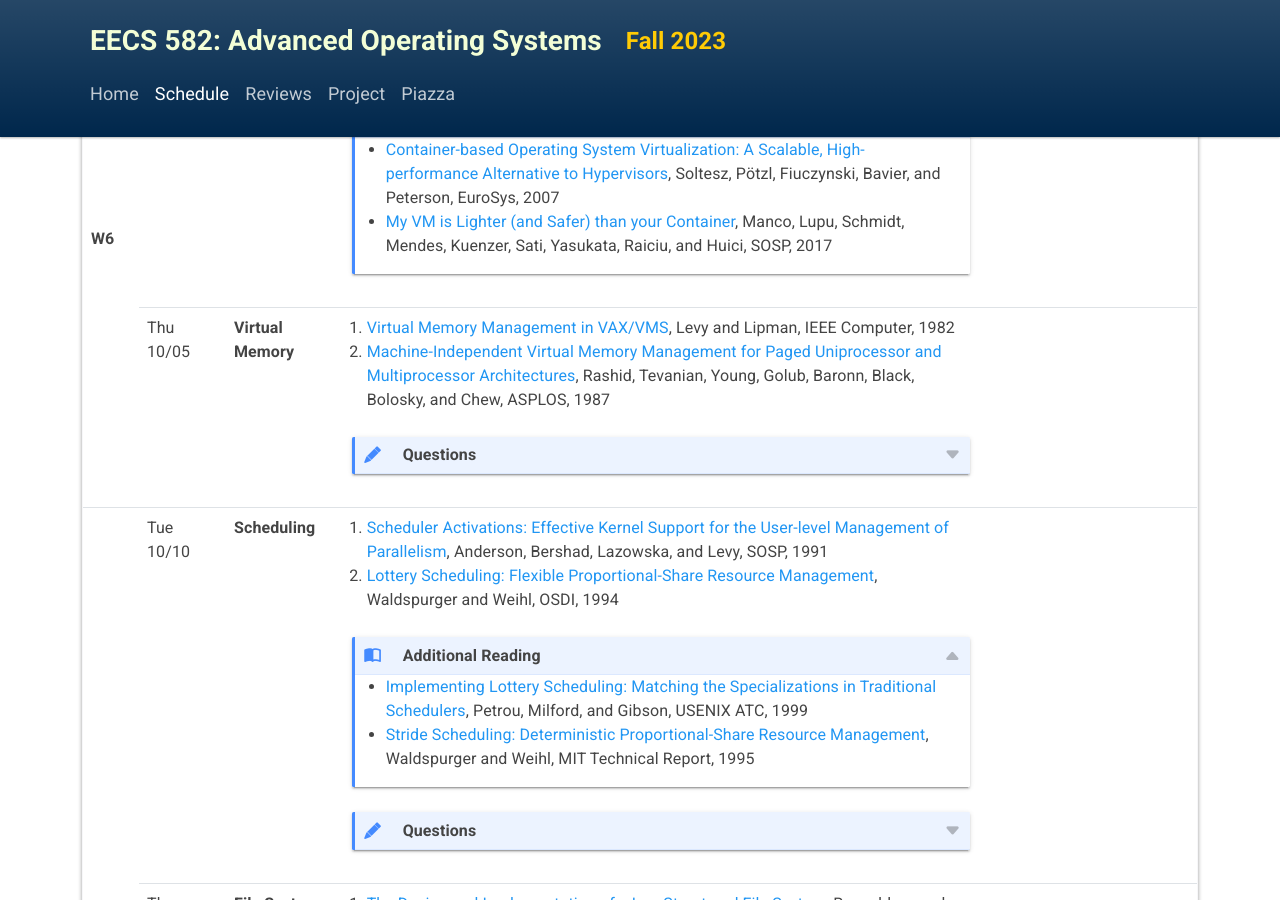
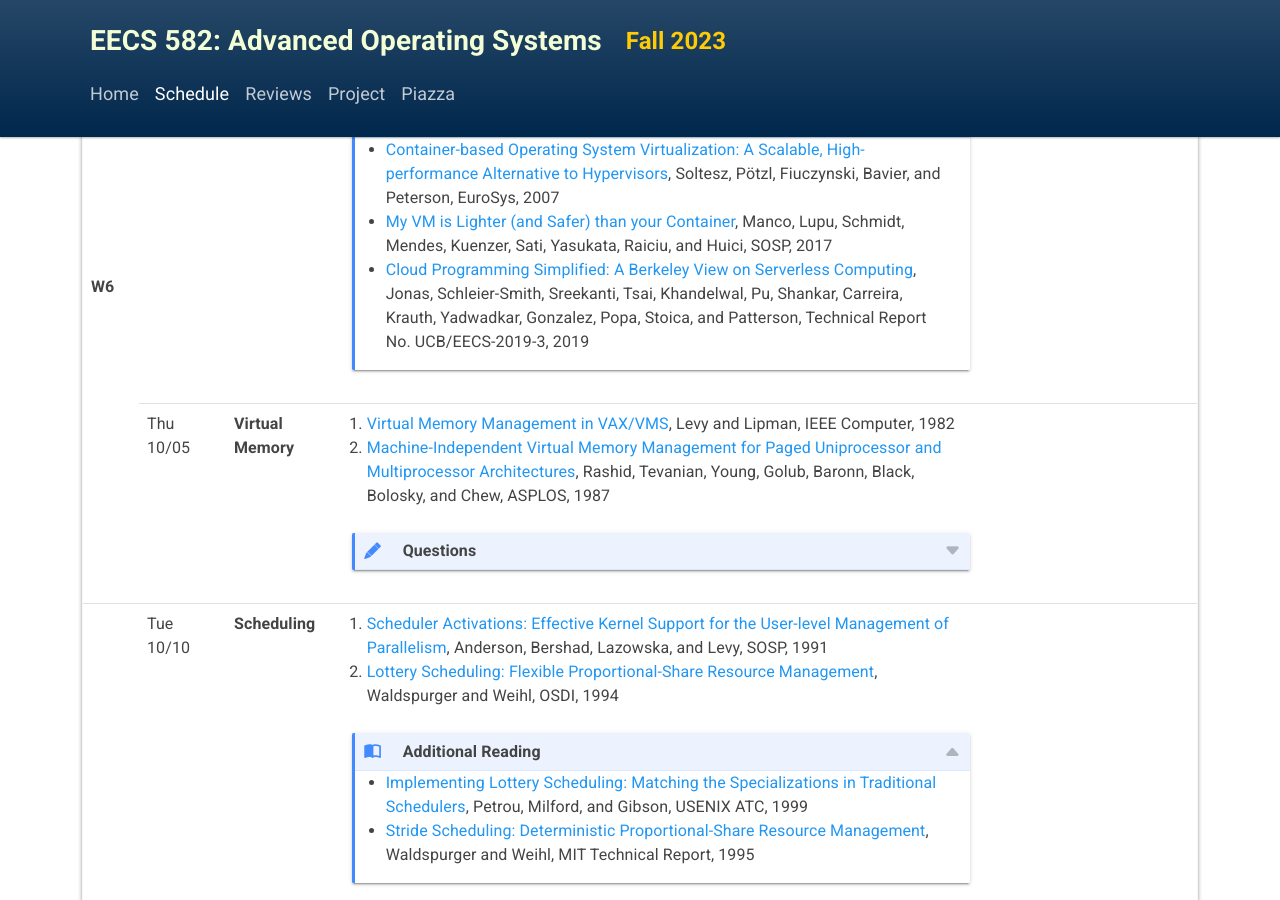
Before and after one commit to eecs582/eecs582.github.io, a Jekyll site: the page built from schedule.html, in a window 1280 px wide and 900 px high, scrolled down 2905 px. Built offline with Jekyll 4.4.1, drawn with Linux system fonts in a browser that asks for light colours.

Commit message:
another paper

```diff
--- a/schedule.html
+++ b/schedule.html
@@ -9,7 +9,7 @@ layout: schedule
 </p>
 
 <p>
-<span class="badge bg-danger md-badge">Important</span> the required readings must be completed before the class. Paper reviews should be submitted <b><span class="text-danger">at least 12 hours before</span></b> the class.
+  <span class="badge bg-danger md-badge">Important</span> the required readings must be completed before the class. Paper reviews should be submitted <b><span class="text-danger">at least 12 hours before</span></b> the class.
 </p>
 
 <div class="border-table round-corner-table">
@@ -297,6 +297,7 @@ layout: schedule
           <ul>
           <li><a href="readings/container.pdf">Container-based Operating System Virtualization: A Scalable, High-performance Alternative to Hypervisors</a>, Soltesz, Pötzl, Fiuczynski, Bavier, and Peterson, EuroSys, 2007</li>
           <li><a href="http://cnp.neclab.eu/projects/lightvm/lightvm.pdf">My VM is Lighter (and Safer) than your Container</a>, Manco, Lupu, Schmidt, Mendes, Kuenzer, Sati, Yasukata, Raiciu, and Huici, SOSP, 2017</li>
+          <li><a href="https://www2.eecs.berkeley.edu/Pubs/TechRpts/2019/EECS-2019-3.pdf">Cloud Programming Simplified: A Berkeley View on Serverless Computing</a>, Jonas, Schleier-Smith, Sreekanti, Tsai, Khandelwal, Pu, Shankar, Carreira, Krauth, Yadwadkar, Gonzalez, Popa, Stoica, and Patterson, Technical Report No. UCB/EECS-2019-3, 2019</li>
           </ul>
         </details>
       </td>
```
